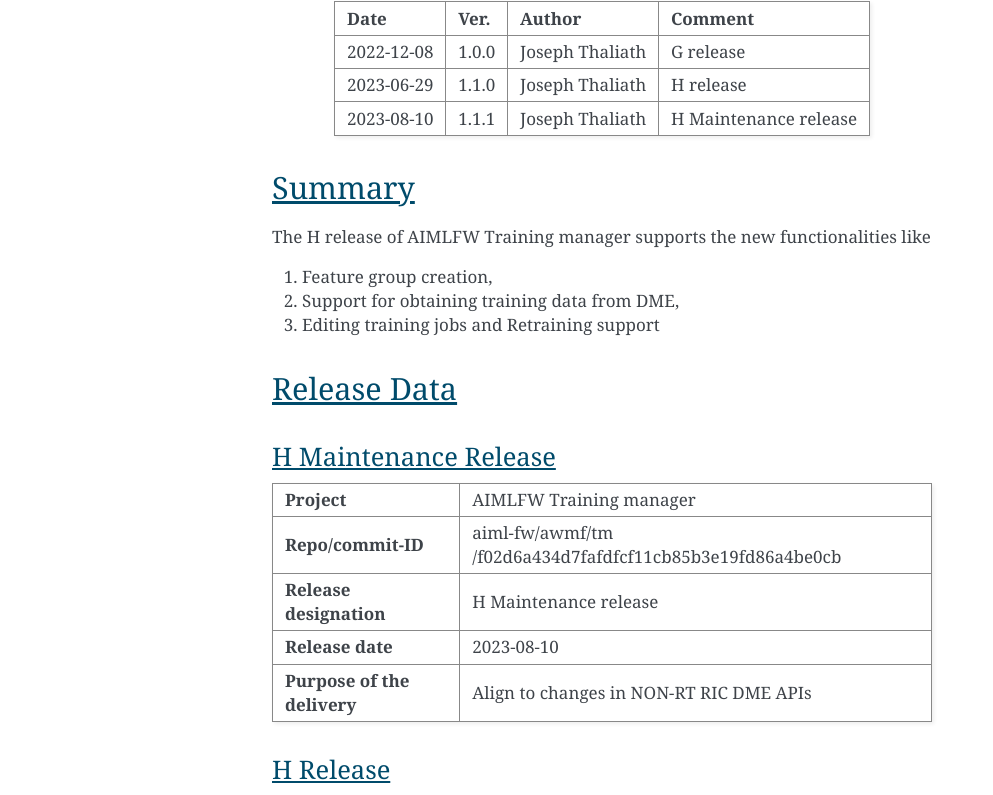
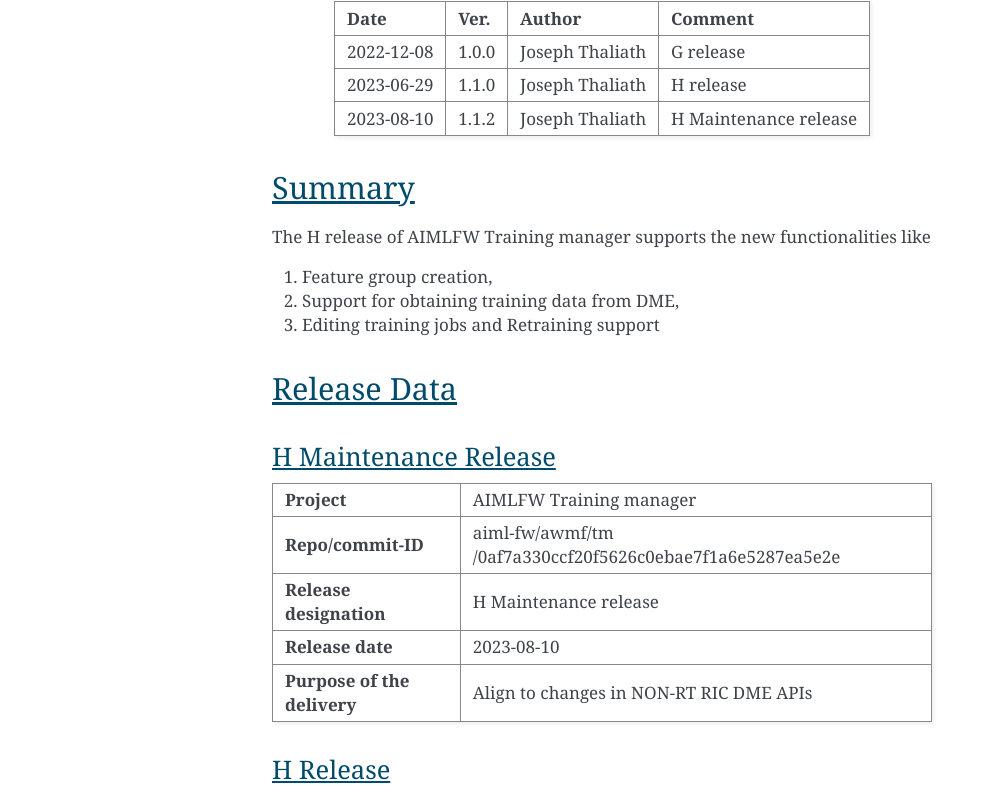
Before and after one commit to o-ran-sc/aiml-fw-awmf-tm, a Sphinx documentation site: the page built from docs/release-notes.rst, in a window 1280 px wide. Shown: the part 427-1222 px from the top of the page, without its empty margins (148-1141 px from the left). Built offline with Sphinx 7.4.7, drawn with Linux system fonts in a browser that asks for light colours.

Commit message:
Updating release tag and release notes
Issue-Id: AIMLFW-50

Change-Id: I8900fa1a7b9d3c684e90a98c2dcad2ed4b56dac1
Signed-off-by: josephthaliath <jo.thaliath@samsung.com>

```diff
--- a/docs/release-notes.rst
+++ b/docs/release-notes.rst
@@ -26,7 +26,7 @@ Version history
 | 2023-06-29         | 1.1.0              | Joseph Thaliath    | H release            |
 |                    |                    |                    |                      |
 +--------------------+--------------------+--------------------+----------------------+
-| 2023-08-10         | 1.1.1              | Joseph Thaliath    | H Maintenance release|
+| 2023-08-10         | 1.1.2              | Joseph Thaliath    | H Maintenance release|
 |                    |                    |                    |                      |
 +--------------------+--------------------+--------------------+----------------------+
 
@@ -52,7 +52,7 @@ H Maintenance Release
 |                                      |                                                |
 +--------------------------------------+------------------------------------------------+
 | **Repo/commit-ID**                   | aiml-fw/awmf/tm                                |
-|                                      | /f02d6a434d7fafdfcf11cb85b3e19fd86a4be0cb      |
+|                                      | /0af7a330ccf20f5626c0ebae7f1a6e5287ea5e2e      |
 +--------------------------------------+------------------------------------------------+
 | **Release designation**              | H  Maintenance release                         |
 |                                      |                                                |
```
Also changed, not shown: 1 other file.
